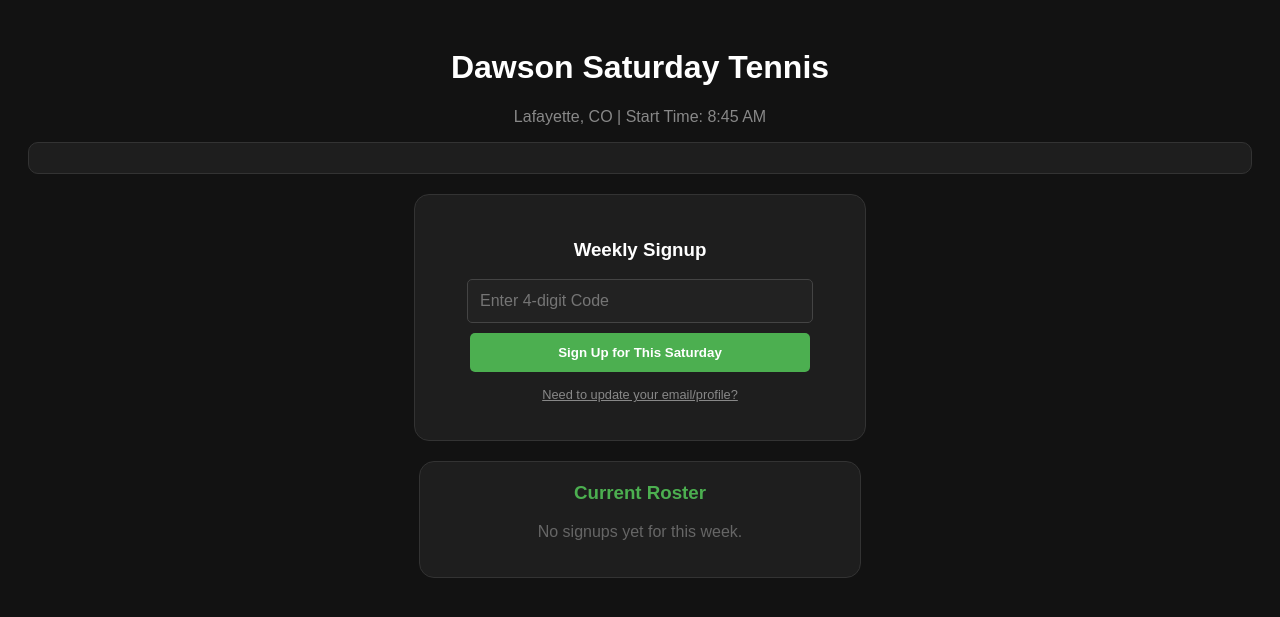
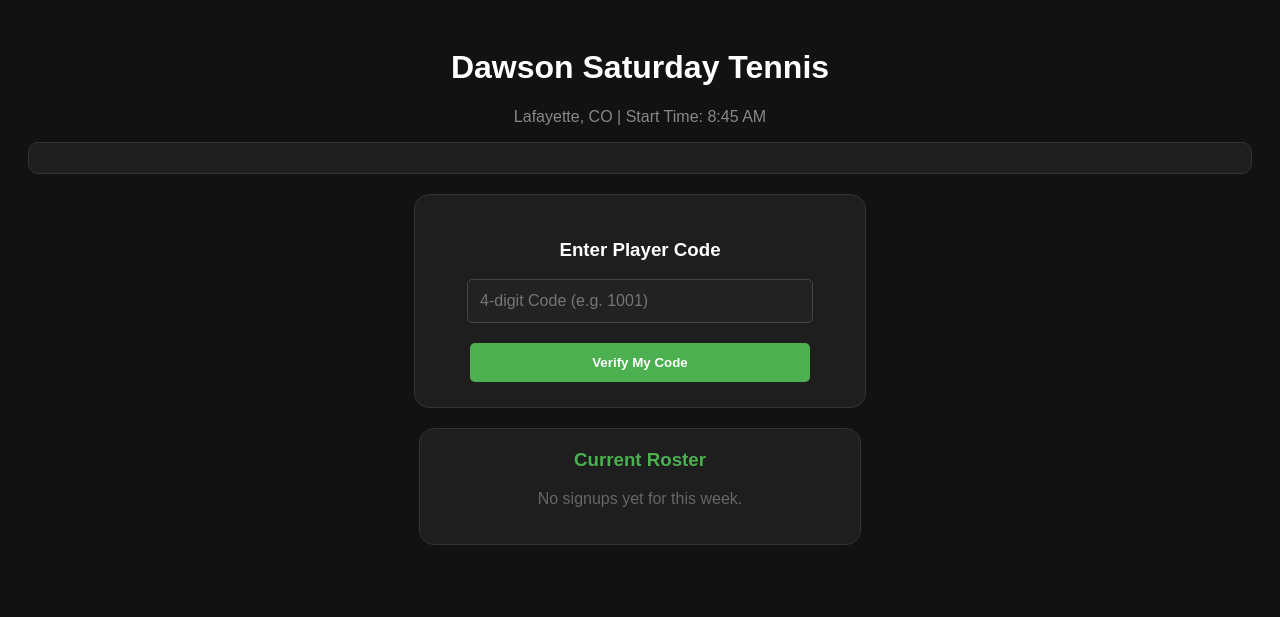
Before and after one commit to jpiccolini/saturday-tennis, a Flask app: page / in a window 1280 px wide. Shown: the top 617 px of the page. Run offline with Flask 3, Linux system fonts and the light colour scheme.

Commit message:
Update index.html

```diff
--- a/templates/index.html
+++ b/templates/index.html
@@ -8,12 +8,14 @@
         .weather { background: #1e1e1e; padding: 15px; border-radius: 10px; margin-bottom: 20px; color: #4CAF50; border: 1px solid #333; font-size: 1.1em; }
         .box { background: #1e1e1e; padding: 25px; border-radius: 15px; max-width: 400px; margin: 0 auto 20px; border: 1px solid #333; }
         input { padding: 12px; border-radius: 5px; border: 1px solid #444; background: #222; color: white; width: 80%; margin-bottom: 10px; font-size: 16px; }
-        button { padding: 12px 24px; background: #4CAF50; color: white; border: none; border-radius: 5px; cursor: pointer; font-weight: bold; width: 85%; }
+        button { padding: 12px 24px; background: #4CAF50; color: white; border: none; border-radius: 5px; cursor: pointer; font-weight: bold; width: 85%; margin-top: 10px;}
+        .admin-btn { background: #d32f2f; margin-top: 20px; } /* Red for admin actions */
         .alert { padding: 15px; margin-bottom: 20px; border-radius: 8px; font-weight: bold; max-width: 400px; margin-left: auto; margin-right: auto; }
         .success { background: #2e7d32; color: white; }
         .error { background: #d32f2f; color: white; }
         .roster-box { background: #1e1e1e; padding: 20px; border-radius: 15px; max-width: 400px; margin: 0 auto; border: 1px solid #333; text-align: left; }
         .roster-list { padding-left: 20px; color: #4CAF50; }
+        .hidden { display: none; }
     </style>
 </head>
 <body>
@@ -34,19 +36,29 @@
     {% endwith %}
 
     <div class="box">
-        <h3>Weekly Signup</h3>
-        <form action="/signup" method="POST">
-            <input type="text" name="id" placeholder="Enter 4-digit Code" required>
-            <button type="submit">Sign Up for This Saturday</button>
-        </form>
-        <p style="font-size: 0.8em; margin-top: 15px;"><a href="javascript:void(0)" onclick="document.getElementById('login-area').style.display='block'" style="color: #888;">Need to update your email/profile?</a></p>
+        {% if not session.get('user') %}
+            <h3>Enter Player Code</h3>
+            <form action="/validate" method="POST">
+                <input type="text" name="code" placeholder="4-digit Code (e.g. 1001)" required>
+                <button type="submit">Verify My Code</button>
+            </form>
+        {% else %}
+            <h3>Welcome, {{ session['user']['first'] }}!</h3>
+            <p style="color: #4CAF50;">Targeting Sat: {{ target_date }}</p>
 
-        <div id="login-area" style="display:none; margin-top: 20px; border-top: 1px solid #333; padding-top: 20px;">
-            <form action="/login" method="POST">
-                <input type="text" name="code" placeholder="Enter Code">
-                <button type="submit" style="background: #555;">Edit My Info</button>
+            <form action="/signup" method="POST">
+                <button type="submit">Confirm Sign Up</button>
             </form>
-        </div>
+
+            <a href="/logout" style="color: #888; font-size: 0.8em; display: block; margin-top: 15px;">Not you? Switch User</a>
+        {% endif %}
+
+        {% if session.get('is_admin') %}
+            <div style="margin-top: 20px; border-top: 1px solid #444; padding-top: 10px;">
+                <h4 style="color: #FFD700;">Admin Controls</h4>
+                <button class="admin-btn" onclick="alert('Admin: Logic to clear sheet can go here!')">Clear Roster for Next Week</button>
+            </div>
+        {% endif %}
     </div>
 
     <div class="roster-box">
@@ -54,7 +66,7 @@
         {% if roster %}
             <ol class="roster-list">
             {% for player in roster %}
-                <li>{{ player }}</li>
+                <li>{{ player.name }} <span style="color: #666; font-size: 0.8em;">({{ player.date }})</span></li>
             {% endfor %}
             </ol>
         {% else %}
```
